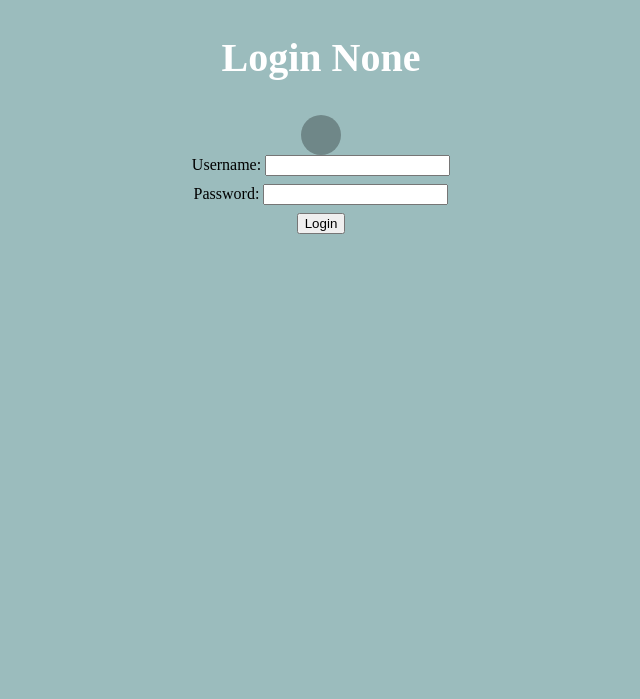
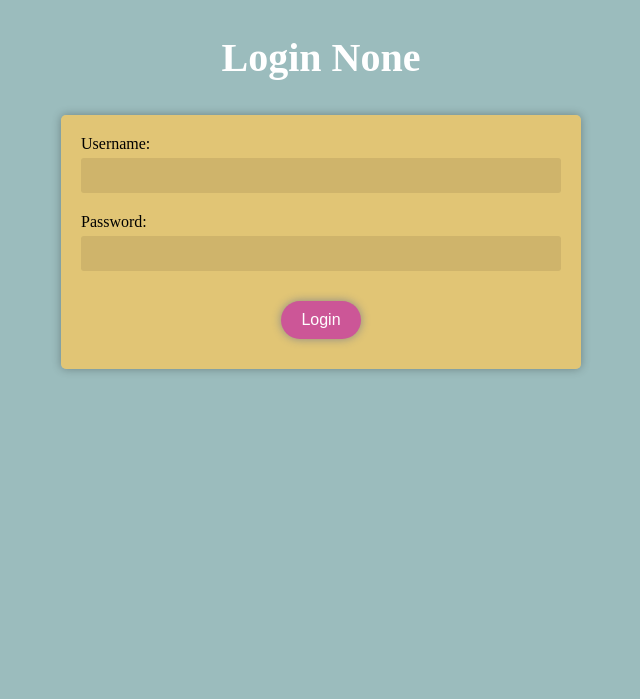
Before and after one commit to unniisme/FTAK-DB, a Flask app: page /login in a window 1280 px wide. Shown: the top 699 px of the page, without its empty margins (319-959 px from the left). Run offline with Flask 3, Linux system fonts and the light colour scheme; some libraries are stand-ins or nearby versions.

Commit message:
modified css

```diff
--- a/app/static/css/home.css
+++ b/app/static/css/home.css
@@ -1,6 +1,9 @@
+@import url('https://fonts.googleapis.com/css?family=Montserrat');
+
 html{
     position:relative;
     min-height:100%;
+	font-family: 'Montserrat';
 }
 
 body{
@@ -10,6 +13,7 @@ body{
     background-color: rgb(155, 188, 189);
     text-align: center;
     margin: 0 0 100px;
+	font-family: 'Montserrat';
   }
 
   .div1{
@@ -19,7 +23,6 @@ body{
     color:white;
     border-radius: 25px;
     overflow-x: auto;
-    font-family: 'Poppins';
     padding: 20px 20px;
 
   }
@@ -27,7 +30,6 @@ body{
     font-size: 40px;
     padding: 7px 7px;
     color:#ffffff;
-    font-family: 'Lobster';
     text-align: center;
   }
 
@@ -71,7 +73,7 @@ body{
 	animation-duration: 20s;
 	border-radius: 50%;
 	border-top-left-radius: 0 !important;
-	background: rgba(47, 44, 92, 0.5);
+	background: rgba(151, 252, 120, 0.5);
 }
 
 .circles li:nth-child(2) {
@@ -93,7 +95,7 @@ body{
 	animation-duration: 20s;
 	border-radius: 50%;
 	border-top-left-radius: 0 !important;
-	background: rgba(47, 44, 92, 0.5);
+	background: rgba(255, 191, 15, 0.897);
 }
 
 .circles li:nth-child(4) {
@@ -115,7 +117,7 @@ body{
 	animation-duration: 20s;
 	border-radius: 50%;
 	border-top-left-radius: 0 !important;
-	background: rgba(96, 183, 199, 0.5);
+	background: rgba(255, 186, 121, 0.897);
 }
 
 .circles li:nth-child(6) {
@@ -126,7 +128,7 @@ body{
 	animation-duration: 25s;
 	border-radius: 50%;
 	border-top-left-radius: 0 !important;
-	background: rgba(114, 63, 145, 0.5);
+	background: rgba(250, 138, 200, 0.877);
 }
 
 .circles li:nth-child(7) {
@@ -137,7 +139,7 @@ body{
 	animation-duration: 30s;
 	border-radius: 50%;
 	border-top-left-radius: 0 !important;
-	background: rgba(47, 44, 92, 0.5);
+	background: rgba(231, 127, 226, 0.856);
 }
 
 .circles li:nth-child(8) {
@@ -148,7 +150,7 @@ body{
 	animation-duration: 35s;
 	border-radius: 50%;
 	border-top-left-radius: 0 !important;
-	background: rgba(114, 63, 145, 0.5);
+	background: rgba(206, 152, 240, 0.856);
 }
 
 .circles li:nth-child(9) {
@@ -159,7 +161,7 @@ body{
 	animation-duration: 40s;
 	border-radius: 50%;
 	border-top-left-radius: 0 !important;
-	background: rgba(47, 44, 92, 0.5);
+	background: rgba(3, 86, 92, 0.863);
 }
 
 .circles li:nth-child(10) {
@@ -170,33 +172,8 @@ body{
 	animation-duration: 45s;
 	border-radius: 50%;
 	border-top-left-radius: 0 !important;
-	background: rgba(96, 183, 199, 0.5);
+	background: rgba(101, 18, 255, 0.5);
 }
-
-.button {
-	display: inline-block;
-	background-color: #4CAF50;
-	border: none;
-	color: white;
-	padding: 10px 20px;
-	text-align: center;
-	text-decoration: none;
-	font-size: 16px;
-	margin: 10px;
-	cursor: pointer;
-	border-radius: 25px;
-	box-shadow: 0px 0px 10px #888888;
-  }
-
-  .button:hover {
-	background-color: #3e8e41;
-  }
-
-  .button:active {
-	background-color: #3e8e41;
-	box-shadow: 0px 0px 5px #888888;
-  }
-
 
 @keyframes animate {
 	0% {
@@ -212,3 +189,31 @@ body{
 		opacity: 0;
 	}
 }
+
+
+/* buttons */
+
+.button {
+	display: inline-block;
+	background-color: #cc5697;
+	border: none;
+	color: white;
+	padding: 10px 20px;
+	text-align: center;
+	text-decoration: none;
+	font-size: 16px;
+	margin: 10px;
+	cursor: pointer;
+	border-radius: 25px;
+	box-shadow: 0px 0px 10px #888888;
+  }
+
+  .button:hover {
+	background-color: #ff95be;
+	color: black;
+  }
+
+  .button:active {
+	background-color: #a74d60;
+	box-shadow: 0px 0px 5px #888888;
+  }
--- /dev/null
+++ b/app/static/css/login.css
@@ -0,0 +1,168 @@
+html{
+    position:relative;
+    min-height:100%;
+}
+
+body{
+    display:flex;
+    flex-direction: column;
+    text-decoration-color:white;
+    background-color: rgb(155, 188, 189);
+    text-align: center;
+    margin: 0 0 100px;
+
+	font-family: 'Montserrat';
+  }
+
+  .div1{
+    margin-left: auto;
+    margin-right: auto;
+    background-color: rgba(0, 0, 0, 0.281);
+    color:white;
+    border-radius: 25px;
+    overflow-x: auto;
+    padding: 20px 20px;
+
+  }
+  .heading{
+    font-size: 40px;
+    padding: 7px 7px;
+    color:#ffffff;
+    text-align: center;
+  }
+
+  input[type=radio] {
+    margin-right: 10px;
+    vertical-align: middle;
+  }
+
+  label {
+    display: inline-block;
+    margin-bottom: 10px;
+  }
+
+.button {
+	display: inline-block;
+	background-color: #cc5697;
+	border: none;
+	color: white;
+	padding: 10px 20px;
+	text-align: center;
+	text-decoration: none;
+	font-size: 16px;
+	margin: 10px;
+	cursor: pointer;
+	border-radius: 25px;
+	box-shadow: 0px 0px 10px #888888;
+  }
+
+  .button:hover {
+	background-color: #ff95be;
+	color: black;
+  }
+
+  .button:active {
+	background-color: #a74d60;
+	box-shadow: 0px 0px 5px #888888;
+  }
+
+
+  /* login box */
+  .login-container {
+    width: 60vh;
+    height: 100%;
+    display: flex;
+    justify-content: center;
+    align-items: center;
+  }
+
+  .login-form {
+    width: 60vh;
+    background-color: #ffca58b4;
+    padding: 20px;
+    border-radius: 5px;
+    box-shadow: 0px 0px 10px rgba(0, 0, 0, 0.3);
+    text-align: center;
+    margin: auto auto;
+  }
+
+  .login-form h2 {
+    font-size: 24px;
+  }
+
+  .login-form label {
+    display: block;
+    margin-bottom: 5px;
+    text-align: left;
+  }
+
+  .login-form input[type="text"],
+  .login-form input[type="password"] {
+    width: 60vh;
+    padding: 10px;
+    background-color: #4d3f211f;
+    margin-bottom: 20px;
+    border: none;
+    border-radius: 3px;
+    box-sizing: border-box;
+  }
+
+/* signup button */
+
+
+.signup-container {
+    position: relative;
+    display: inline-block;
+    top: 20px;
+  }
+
+  .signup-button {
+    display: inline-block;
+	background-color: #cc5697;
+	border: none;
+	color: white;
+	padding: 10px 20px;
+	text-align: center;
+	text-decoration: none;
+	font-size: 16px;
+	margin: 10px;
+	cursor: pointer;
+	border-radius: 25px;
+	box-shadow: 0px 0px 10px #888888;
+  }
+
+  /* .signup-button:before {
+    content: "";
+    position: absolute;
+    top: 0px;
+    left: 0px;
+    width:20vh;
+    border: 2px solid #fa0505;
+    z-index: -1;
+    opacity: 0;
+    animation: pulse 0.1s infinite;
+  } */
+
+  @keyframes pulse {
+    0% {
+      opacity: 0;
+    }
+    50% {
+      opacity: 1;
+    }
+    100% {
+      opacity: 0;
+    }
+  }
+
+  .signup-button:hover:before {
+    opacity: 1;
+    animation: none;
+    transition: border-color 0.3s ease-in-out;
+    border-color: #fff;
+  }
+
+  .signup-button:hover {
+    background-color: #ff95be;
+	color: black;
+  }
--- a/app/templates/login.html
+++ b/app/templates/login.html
@@ -1,4 +1,4 @@
-<link rel="stylesheet" href="{{ url_for('static',filename='css/home.css') }}">
+<link rel="stylesheet" href="{{ url_for('static',filename='css/login.css') }}">
 
 <!DOCTYPE html>
 <html>
@@ -11,15 +11,20 @@
 
     <h1 class="heading">Login {{role}}</h1>
 
-    <div class="div1"></div>
-    <form method="post">
+
+    <form class="login-form" method="post">
         <label for="username">Username:</label>
         <input type="text" id="username" name="username"><br>
         <label for="password">Password:</label>
         <input type="password" id="password" name="password"><br>
-        <input type="submit" value="Login">
+        <input class = "button" type="submit" value="Login">
     </form>
-    </div>
+
+    {% if role == "farmer" %}
+        <div class="signup-container">
+            <input class="signup-button" type="submit" value="Signup">Sign Up</input>
+        </div>
+    {% endif %}
 
 </body>
 </html>
```
